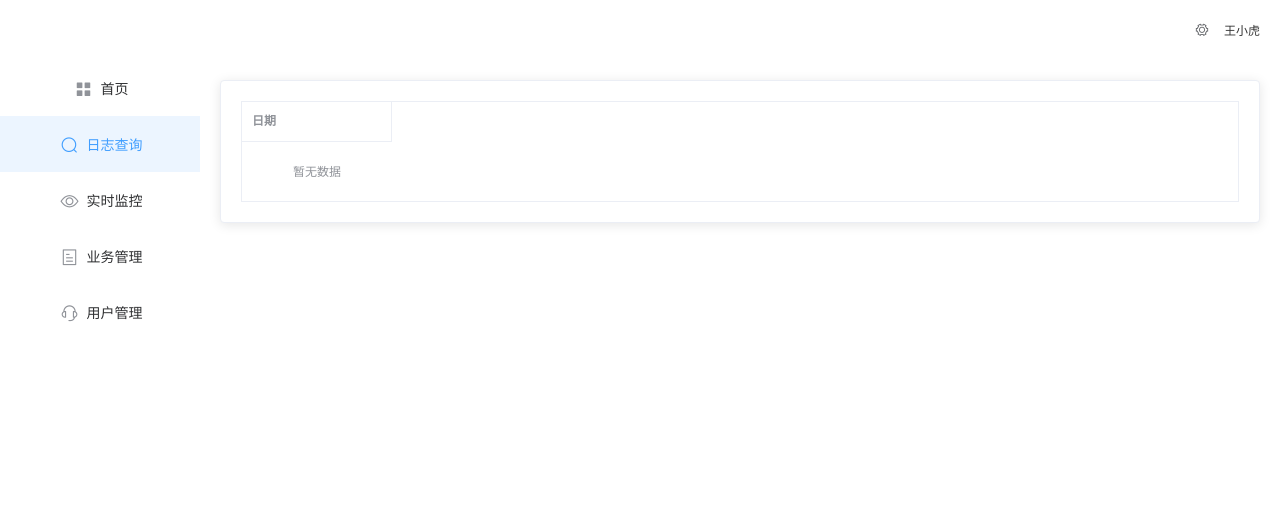
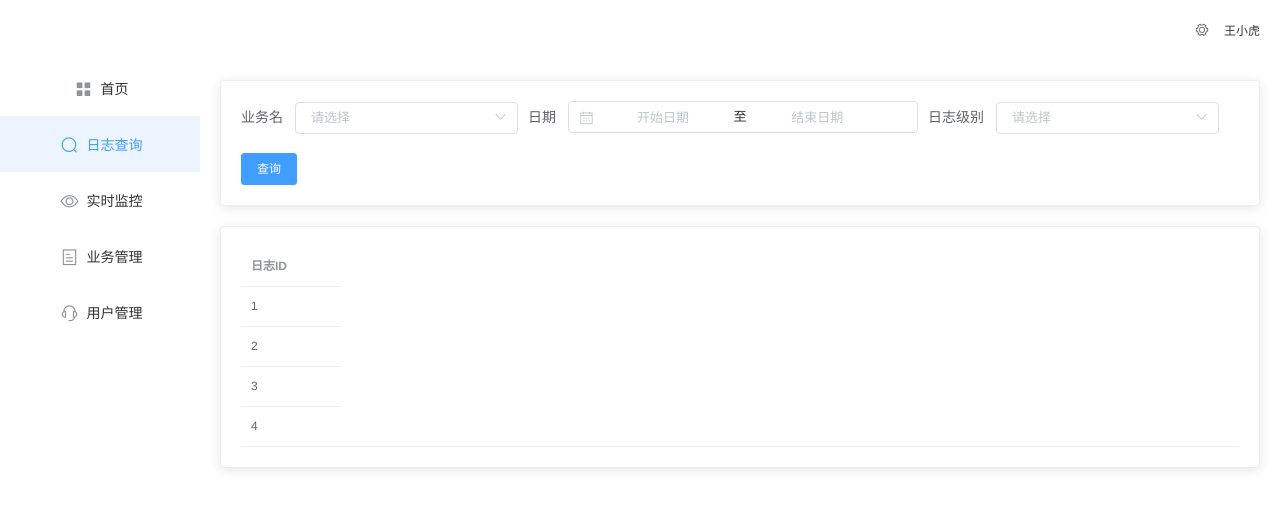
Before and after one commit to shawnchiu/madeye-js-web, a Vue app: page /#/dashboard in a window 1280 px wide. Both pictures are taken after a click on the item "日志查询". Shown: the top 508 px of the page. Built offline with nearby package versions, Linux system fonts and the light colour scheme.

Commit message:
modify template LogQuery page

```diff
--- a/src/components/log/LogQuery.vue
+++ b/src/components/log/LogQuery.vue
@@ -1,16 +1,151 @@
 <template>
+  <el-container direction="vertical">
+    <el-row>
+      <el-col>
+        <el-card style="text-align: left;">
+          <el-form :inline="true" :model="formInline" class="demo-form-inline">
+            <el-form-item label="业务名">
+              <el-select v-model="businessIdWatching" placeholder="请选择">
+                <el-option
+                  v-for="item in tableData"
+                  :key="item.businessId"
+                  :label="item.businessName"
+                  :value="item.businessId">
+                </el-option>
+              </el-select>
+            </el-form-item>
+            <el-form-item label="日期">
+              <el-date-picker
+                v-model="valueDate"
+                type="daterange"
+                range-separator="至"
+                start-placeholder="开始日期"
+                end-placeholder="结束日期">
+              </el-date-picker>
+            </el-form-item>
+            <el-form-item label="日志级别">
+              <el-select v-model="logLevel" placeholder="请选择">
+                <el-option
+                  v-for="item in logLevels"
+                  :key="item.key"
+                  :label="item.name"
+                  :value="item.value">
+                </el-option>
+              </el-select>
+            </el-form-item>
+            <el-form-item>
+              <el-button type="primary" @click="onSubmit">查询</el-button>
+            </el-form-item>
+          </el-form>
+
+        </el-card>
+
+      </el-col>
+    </el-row>
+    <el-row>
+      <el-col>
         <el-card>
           <el-table
             :data="tableData"
-                border
-                style="width: 100%">
+            style="width: 100%;">
             <el-table-column
               fixed
-                    prop="date"
-                    label="日期"
-                    width="150">
+              prop="businessId"
+              label="日志ID"
+              width="100px"
+            >
             </el-table-column>
           </el-table>
         </el-card>
+      </el-col>
+    </el-row>
+  </el-container>
+</template>
 
-</template>
+<script>
+  export default {
+    data() {
+      return {
+        businessIdWatching: '',
+        logLevel: '',
+        valueDate: '',
+        formInline: {
+          businessName: ''
+        },
+        logLevels: [
+          {key: 'Info', name: '日志', value: 'Info'},
+          {key: 'Warn', name: '警告', value: 'Warn'},
+          {key: 'Error', name: '错误', value: 'Error'}
+        ],
+        tableData: [{
+          createTime: '2016-05-02',
+          businessName: '在线会员',
+          businessId: 1,
+          memo: '在线会员'
+        }, {
+          createTime: '2016-05-02',
+          businessName: '会员系统',
+          businessId: 2,
+          memo: '会员系统'
+        }, {
+          createTime: '2016-05-02',
+          businessName: '储值卡系统',
+          businessId: 3,
+          memo: '储值卡系统'
+        }, {
+          createTime: '2016-05-02',
+          businessName: '百感交集',
+          businessId: 4,
+          memo: '百感交集'
+        }]
+      }
+    },
+    methods: {
+      onSubmit() {
+      }
+    }
+  }
+</script>
+<style>
+  .box-card {
+    height: 350px;
+    width: 100%;
+  }
+
+  .el-row {
+    margin-bottom: 20px;
+
+  &
+  :last-child {
+    margin-bottom: 0;
+  }
+
+  }
+  .el-col {
+    border-radius: 4px;
+  }
+
+  .bg-purple-dark {
+    background: #99a9bf;
+  }
+
+  .bg-purple {
+    background: #d3dce6;
+  }
+
+  .bg-purple-light {
+    background: #e5e9f2;
+  }
+
+  .grid-content {
+    border-radius: 4px;
+    height: 100%;
+    width: 100%;
+  }
+
+  .row-bg {
+    padding: 10px 0;
+    background-color: #f9fafc;
+  }
+
+</style>
```
Lines whose indentation alone changed are shown as unchanged.
